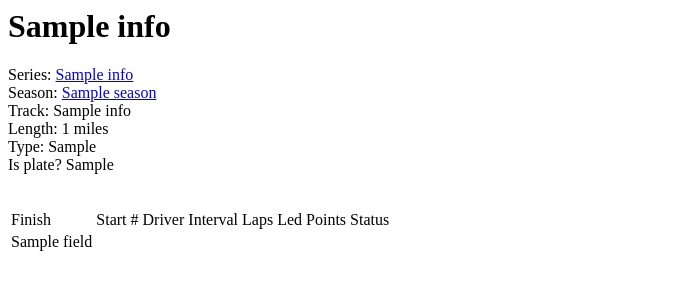
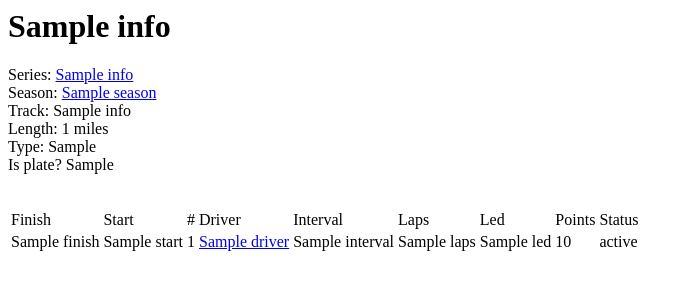
Before and after one commit to FK76exe/NR2003-stats-generator, a Flask app: template src/src/templates/race.html in a window 1280 px wide. Shown: the top 300 px of the page, without its empty margins (0-693 px from the left). Run offline with Flask 3, Linux system fonts and the light colour scheme; the template is opened without the code that fills it: most values are stand-ins (such as "Sample title", 1, 10 or a date in 2020).

Commit message:
added driver links

```diff
--- a/src/src/race.py
+++ b/src/src/race.py
@@ -12,16 +12,23 @@ def race_main():
 def get_race_records(race_id):
     """Get race records by race id."""
     race_records = []
+
     race_info = {'name': None, 'track_name': None, 'track_length': None, 'track_type': None, 'track_plate': None, 'series_id': None, 'series_name': None, 'season': None}
 
     # gonna need race records and race info (name, track, series, season)
     with sqlite3.connect(DATABASE_NAME) as con:
         cursor = con.cursor()
-        race_records = cursor.execute(f"""SELECT finish_position, start_position, CASE WHEN car_number > 1999 THEN '0' || (car_number-2000) ELSE car_number END AS number, game_id, interval, laps, led, points, finish_status
+        i = cursor.execute(f"""SELECT finish_position AS finish, start_position AS start, CASE WHEN car_number > 1999 THEN '0' || (car_number-2000) ELSE car_number END AS number, game_id AS driver, interval, laps, led, points, finish_status AS status
                                 FROM race_records
                                 LEFT JOIN drivers ON drivers.id = race_records.driver_id
                                 WHERE race_id = {race_id}"""
                         ).fetchall()
+        keys = [j[0] for j in cursor.description]
+        for record in i:
+            race_record = {}
+            for k, key in enumerate(keys):
+                race_record.update({key: record[k]})
+            race_records.append(race_record)
 
         # for race name and track info. Apparently short queries are better than big ones? https://dba.stackexchange.com/questions/76973/what-is-faster-one-big-query-or-many-small-queries
         track_info = cursor.execute(f"""
--- a/src/src/templates/race.html
+++ b/src/src/templates/race.html
@@ -32,11 +32,15 @@
             </tr>
             {% for record in records %}
             <tr>
-                {% for field in record %}
-                <td>
-                    {{field}}
-                </td>
-                {% endfor %}
+                <td>{{record['finish']}}</td>
+                <td>{{record['start']}}</td>
+                <td>{{record['number']}}</td>
+                <td><a href="/driver/{{record['driver']}}/">{{record['driver']}}</a></td>
+                <td>{{record['interval']}}</td>
+                <td>{{record['laps']}}</td>
+                <td>{{record['led']}}</td>
+                <td>{{record['points']}}</td>
+                <td>{{record['status']}}</td>
             </tr>
             {% endfor %}
         </table>
```
